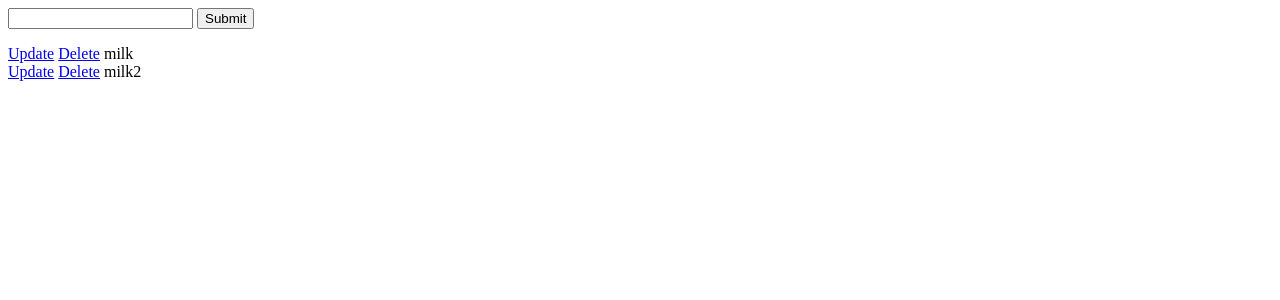
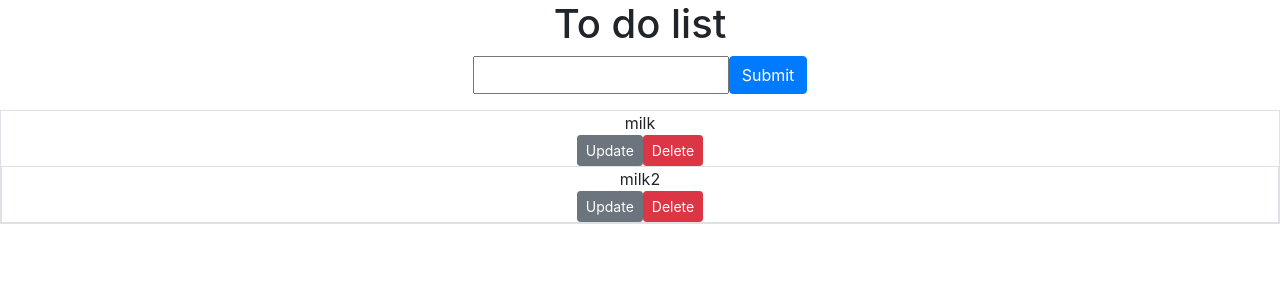
Before and after one commit to areesgod/todo, a Django app: page / in a window 1280 px wide. Shown: the top 300 px of the page. Run offline with Django 4.2, Linux system fonts and the light colour scheme; data comes from the database, SQL or seed files in the repository; some libraries are stand-ins or nearby versions.

Commit message:
Update index.html

```diff
--- a/midterm/templates/midterm/index.html
+++ b/midterm/templates/midterm/index.html
@@ -1,17 +1,31 @@
+<link rel="stylesheet" href="https://stackpath.bootstrapcdn.com/bootstrap/4.3.1/css/bootstrap.min.css" integrity="sha384-ggOyR0iXCbMQv3Xipma34MD+dH/1fQ784/j6cY/iJTQUOhcWr7x9JvoRxT2MZw1T" crossorigin="anonymous">
 
+</head>
+<body>
+<h1 class="text-center">To do list</h1>
 <form method="post" action="/">
     {% csrf_token %}
-    {{ form.title }}
-    <input type="submit" name="Create">
+  <div class="d-flex justify-content-center">{{form.title }}
+      <input class="btn btn-primary" type="submit" name="Create">
+  </div>
+
 </form>
 {% for task in tasks %}
-<div>
-    <a href="{% url 'update_task' task.id %}">Update</a>
-    <a href="{% url 'delete' task.id %}">Delete</a>
-    {% if task.complete == TRUE %}
+
+<div class="d-flex flex-column justify-content-center border" >
+<div class="text-center">
+    {% if task.complete == True %}
     <strike>{{ task }}</strike>
     {% else %}
-    <span>{{ task }}</span>
+    <span class="fw-bold">{{ task }}</span>
     {% endif %}
 </div>
+<div class="d-flex justify-content-center">
+    <a class="btn btn-secondary btn-sm" href="{% url 'update_task' task.id %}">Update</a>
+    <a class="btn btn-danger btn-sm" href="{% url 'delete' task.id %}">Delete</a>
+</div>
+
+
 {% endfor %}
+</body>
+</html>
```
